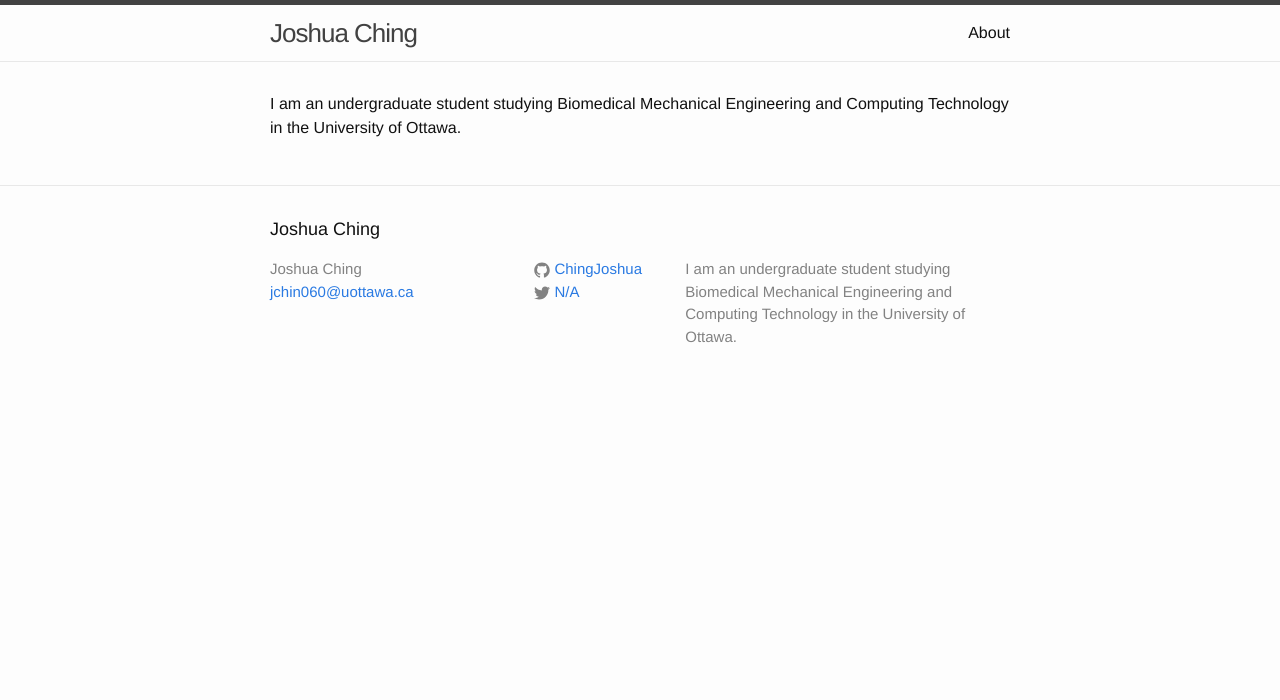
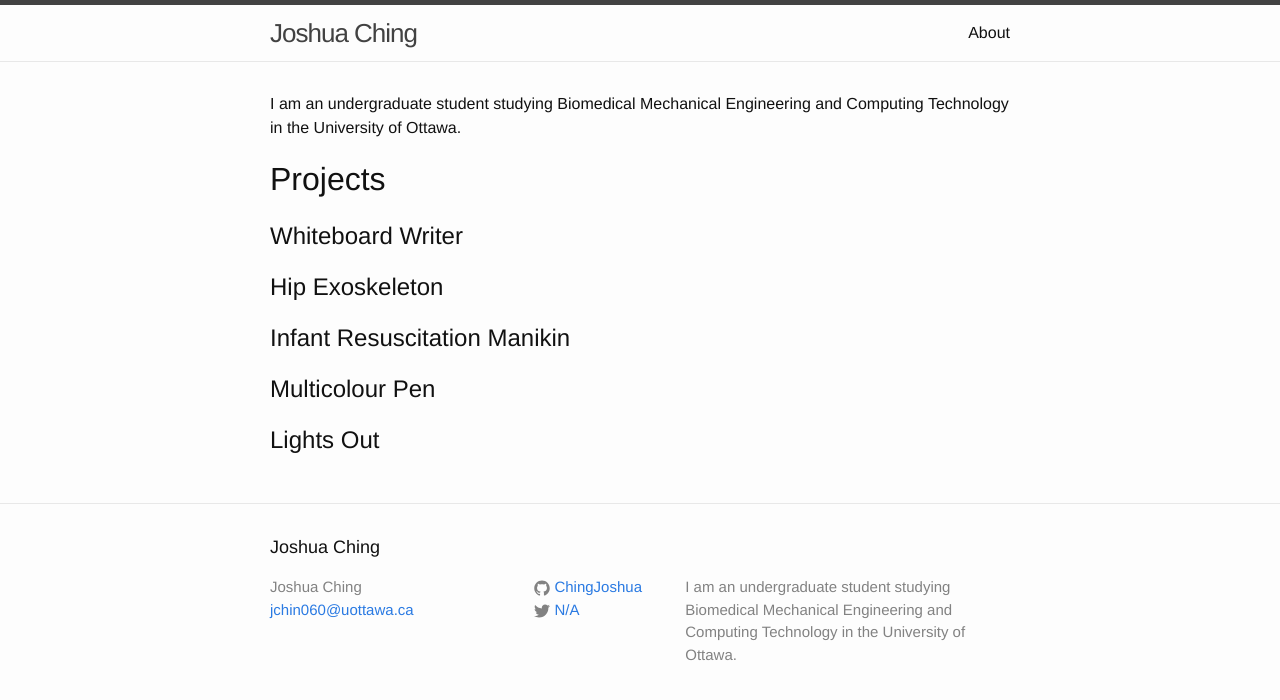
Before and after one commit to ChingJoshua/ChingJoshua.github.io, a Jekyll site: the page built from index.html, in a window 1280 px wide. Shown: the top 700 px of the page. Built offline with Jekyll 4.4.1, drawn with Linux system fonts in a browser that asks for light colours.

Commit message:
List projects

```diff
--- a/index.html
+++ b/index.html
@@ -24,4 +24,11 @@ layout: default
   <p>I am an undergraduate student studying Biomedical Mechanical Engineering and
     Computing Technology in the University of Ottawa.</p>
 
+  <h1>Projects</h1>
+  <h2>Whiteboard Writer</h2>
+  <h2>Hip Exoskeleton</h2>
+  <h2>Infant Resuscitation Manikin</h2>
+  <h2>Multicolour Pen</h2>
+  <h2>Lights Out</h2>
+
 </div>
```
